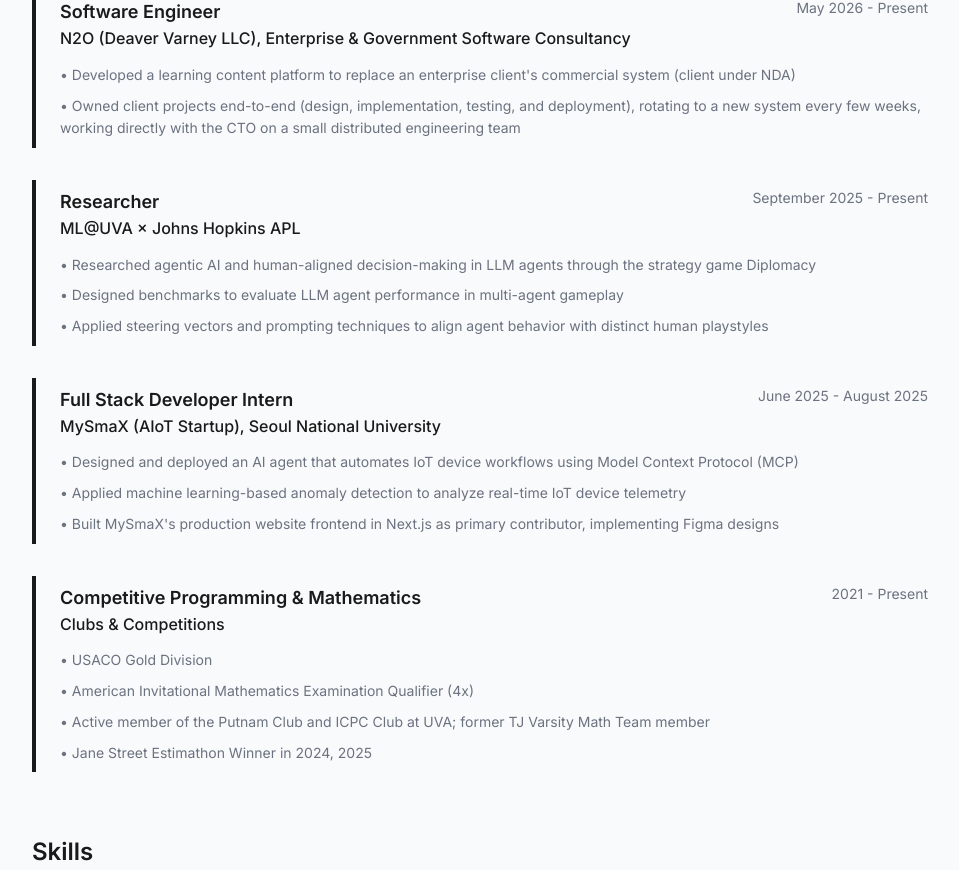
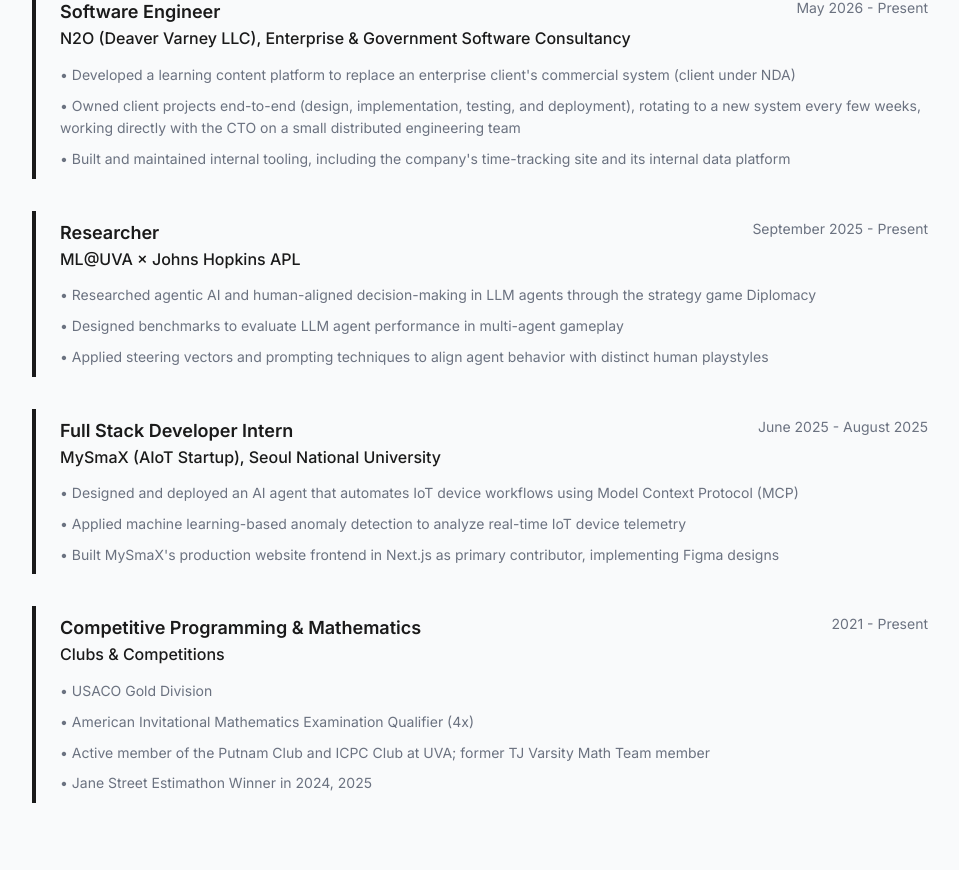
Before and after one commit to bestsemper/website, a Next.js app: page / in a window 1280 px wide. Shown: the part 1429-2299 px from the top of the page, without its empty margins (160-1119 px from the left). Built offline with nearby package versions, Linux system fonts and the light colour scheme.

Commit message:
restore N2O internal tooling bullet with specifics

```diff
--- a/data/resume.ts
+++ b/data/resume.ts
@@ -49,6 +49,7 @@
     description: [
       "Developed a learning content platform to replace an enterprise client's commercial system (client under NDA)",
       "Owned client projects end-to-end (design, implementation, testing, and deployment), rotating to a new system every few weeks, working directly with the CTO on a small distributed engineering team",
+      "Built and maintained internal tooling, including the company's time-tracking site and its internal data platform",
     ],
   },
   {
```
Also changed, not shown: 1 other file (tests, documents, lock files or other folders).
